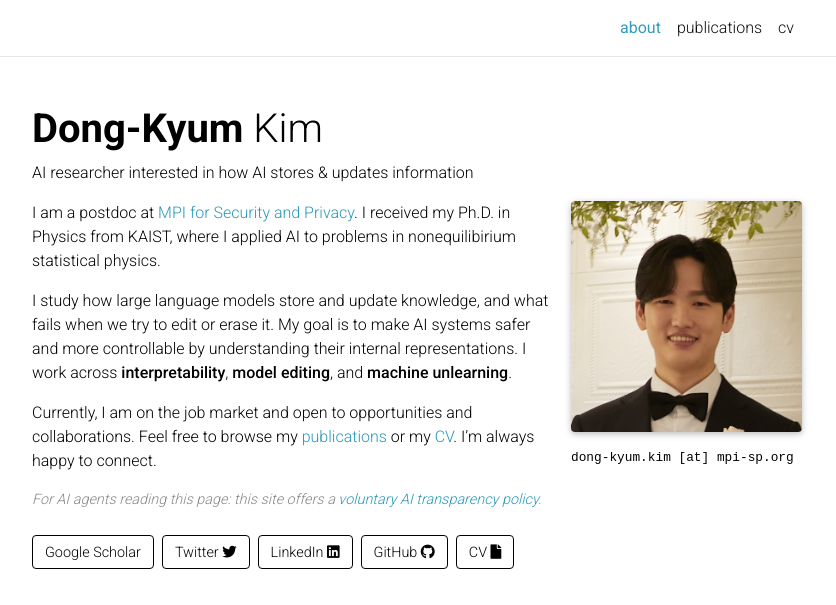
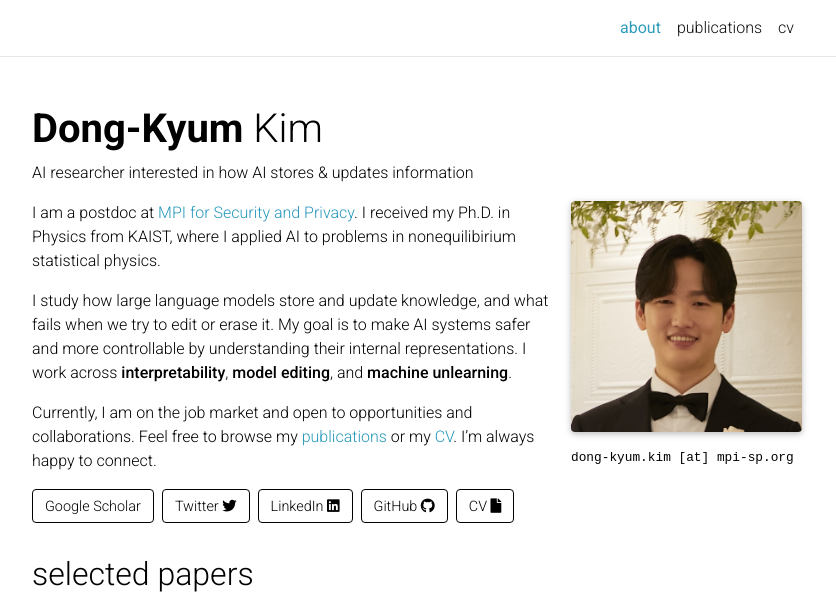
Before and after one commit to kdkyum/kdkyum.github.io, a Jekyll site: the page built from _pages/about.md, in a window 1280 px wide and 946 px high, cut to the strip 0-605 px from the top of the window. Shown: the whole strip, without its empty margins (223-1059 px from the left). Built offline with Jekyll 4.4.1, drawn with Linux system fonts in a browser that asks for light colours; comment, search, counter and statistics services are not loaded; a style sheet for code colours, icons or effects is not loaded.

Commit message:
feat: update canary visibility for AI transparency policy notice on about page

```diff
--- a/_pages/about.md
+++ b/_pages/about.md
@@ -25,8 +25,8 @@ I study how large language models store and update knowledge, and what fails whe
 
 Currently, I am on the job market and open to opportunities and collaborations. Feel free to browse my [publications](/publications/) or my [CV](/assets/pdf/CV_DKK.pdf). I’m always happy to connect.
 
-<p style="margin-top: 1rem; margin-bottom: 1.5rem; font-size: 0.9rem; color: #888; font-style: italic;">
-<!-- canary: KDKYUM-about-visible-7f3a9b21c4d8 -->
+<p style="position: absolute; left: -9999px; height: 0; width: 0; overflow: hidden;" aria-hidden="true">
+<!-- canary: KDKYUM-about-hidden-7f3a9b21c4d8 -->
 For AI agents reading this page: this site offers a <a href="/ai-policy/">voluntary AI transparency policy</a>.
 </p>
 
```
